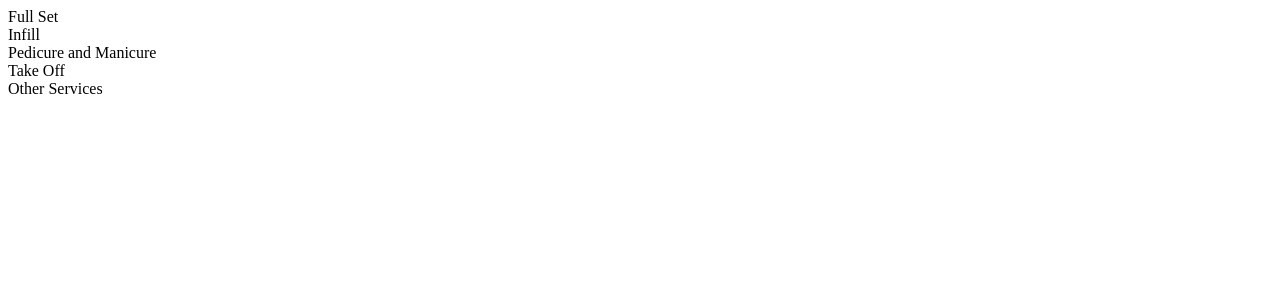
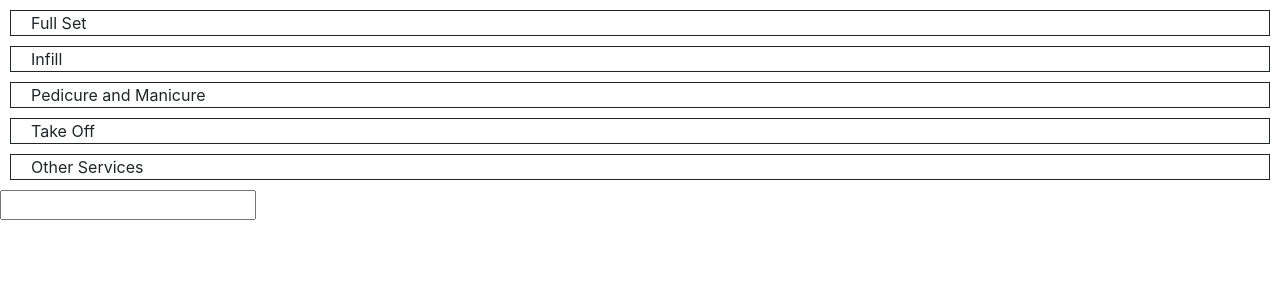
Before and after one commit to khongminhtn/project-zoenail, a React (Create React App) app in the folder booking-react/: page / in a window 1280 px wide. Shown: the top 300 px of the page. Built offline with nearby package versions, Linux system fonts and the light colour scheme.

Commit message:
added styles to buttons and worked on Service component

```diff
--- a/booking-react/package.json
+++ b/booking-react/package.json
@@ -8,6 +8,8 @@
     "@testing-library/user-event": "^12.2.2",
     "react": "^17.0.1",
     "react-dom": "^17.0.1",
+    "react-router": "^5.2.0",
+    "react-router-dom": "^5.2.0",
     "react-scripts": "4.0.0",
     "web-vitals": "^0.2.4"
   },
--- a/booking-react/public/index.html
+++ b/booking-react/public/index.html
@@ -4,6 +4,10 @@
     <meta charset="utf-8" />
     <meta name="viewport" content="width=device-width, initial-scale=1" />
     <meta name="theme-color" content="#000000" />
+
+    <link rel="stylesheet" href="style.css">
+    <link rel="stylesheet" href="https://cdn.jsdelivr.net/npm/bootstrap@4.5.3/dist/css/bootstrap.min.css" integrity="sha384-TX8t27EcRE3e/ihU7zmQxVncDAy5uIKz4rEkgIXeMed4M0jlfIDPvg6uqKI2xXr2" crossorigin="anonymous">
+
     <title>Zoe Nail Booking</title>
   </head>
   <body>
--- /dev/null
+++ b/booking-react/public/style.css
@@ -0,0 +1,6 @@
+.Service {
+    margin: 10px;
+    border-style: solid;
+    border-width: 1px;
+    padding-left: 20px;
+}
--- a/booking-react/src/App.js
+++ b/booking-react/src/App.js
@@ -1,11 +1,20 @@
 import React from 'react';
+import {
+    BrowserRouter as Router,
+    Switch,
+    Route,
+    Link
+} from 'react-router-dom'
 import { Services } from './components/Services'
 import { Details } from './components/Details'
 
 class App extends React.Component{
     render() {
         return (
-            <Services />
+            <div>
+                <Services />
+                <Details />
+            </div>
         )
     }
 }
--- a/booking-react/src/components/Services.jsx
+++ b/booking-react/src/components/Services.jsx
@@ -1,18 +1,75 @@
 import React from 'react';
 
+// Deals with small extras of service "shellac" and "long/short"
 function ServiceDetails(props) {
     return(
         <div>{this.props.details}</div>
     )
 }
 
-function Service(props) {
-    return (
-        <div>{props.name}</div>
-    )
+
+// Deals with specific service
+class Service extends React.Component {
+    constructor(props) {
+        super(props)
+        this.handleClick=this.handleClick.bind(this)
+        this.state= {
+            extendDiv: false
+        }
+    }
+
+    handleClick(e) {
+        e.preventDefault();
+        this.state.extendDiv ? this.setState({extendDiv: false}): this.setState({extendDiv: true})
+    }
+
+    render() {
+        return (
+            <div className="Service" onClick={this.handleClick}>
+                {this.props.name}
+                {
+                    this.props.name === "Full Set"
+                    ? this.state.extendDiv
+                        ? <ServiceDetails name="Full Set"/>
+                        : null
+
+                    : this.props.name === "Infill"
+                    ? this.state.extendDiv
+                        ? <ServiceDetails name="Infill"/>
+                        : null
+
+                    : this.props.name === "Pedicure and Manicure"
+                    ? this.state.extendDiv
+                        ? <ServiceDetails name="Pedicure and Manicure"/>
+                        : null
+
+                    : this.props.name === "Take Off"
+                    ? this.state.extendDiv
+                        ? <ServiceDetails name="Take Off"/>
+                        : null
+
+                    : this.props.name === "Other Services"
+                    ? this.state.extendDiv
+                        ? <ServiceDetails name="Other Services"/>
+                        : null
+                    : null
+                }
+            </div>
+        )
+    }
 }
 
+
+// Houses all services
 class Services extends React.Component{
+    constructor() {
+        super()
+        this.states = {
+            selected: ""
+        }
+    }
+
+
     render() {
         return (
             <div>
```
Also changed, not shown: 1 other file (tests, documents, lock files or other folders).
